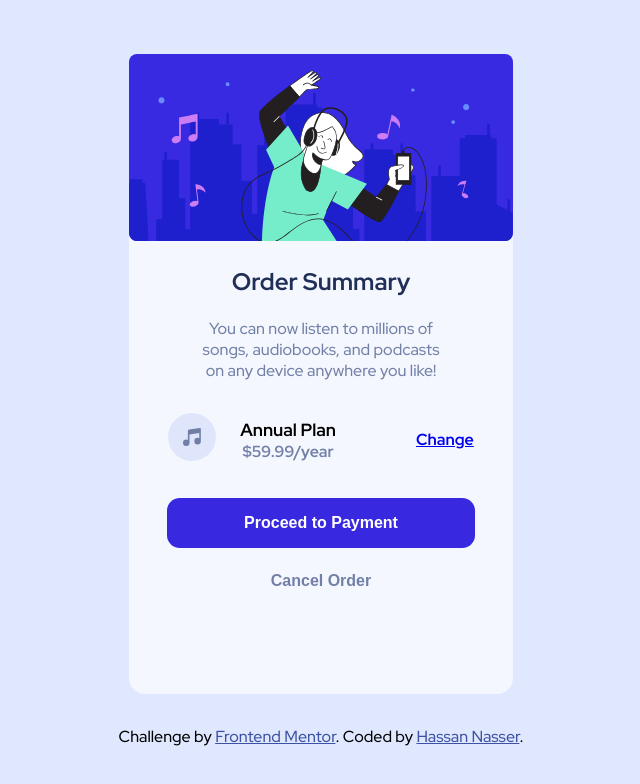
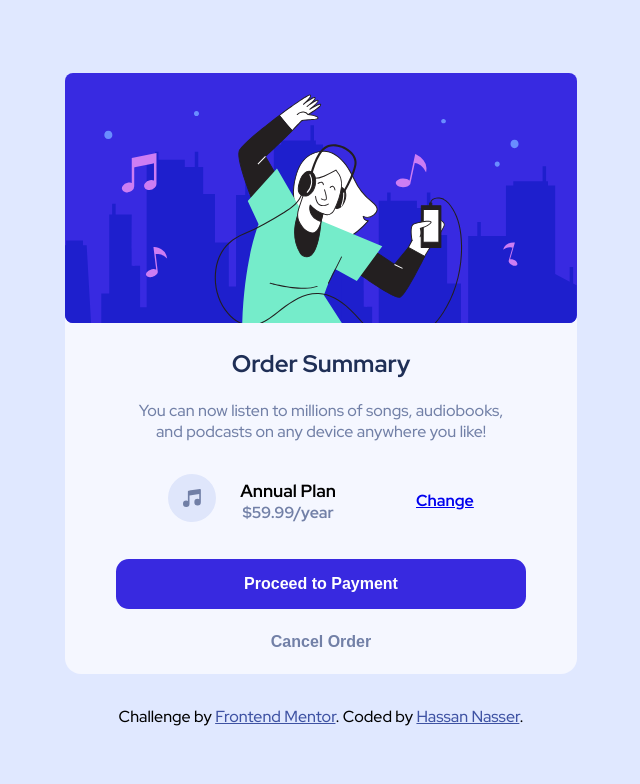
Before and after one commit to hnasser44/CardComponent, a plain HTML site: page index.html in a window 1280 px wide. Shown: the whole page, without its empty margins (319-959 px from the left). Drawn offline with Linux system fonts and the light colour scheme.

Commit message:
updated width on the card

```diff
--- a/style.css
+++ b/style.css
@@ -31,8 +31,8 @@ body {
 .card-container {
     background-color: var(--Verypaleblue);
     border-radius: .5rem;
-    width: 90%;
-    height: 85%;
+    max-width: 80%;
+    height: auto;
     border-radius: 1em;
 
 }
@@ -44,8 +44,8 @@ body {
 
 @media screen and (min-width: 800px) {
      .card-container {
-          width: 30%;
-          height: 80%;
+          width: 40%;
+          height: auto;
      }
      .cancel {
          transform: translateY(-1em);
```
